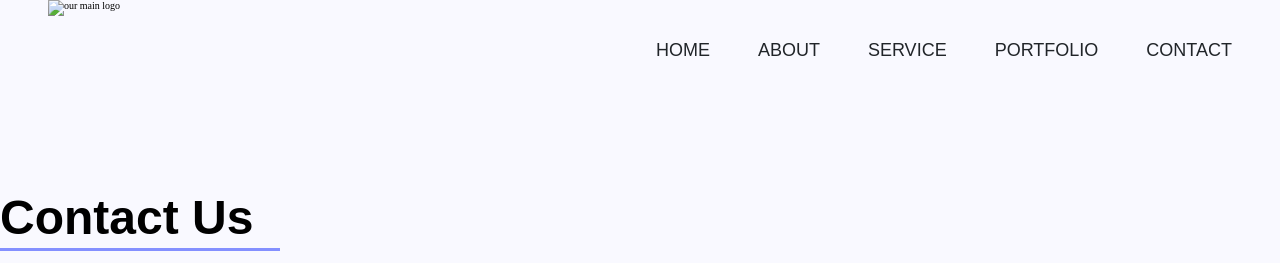
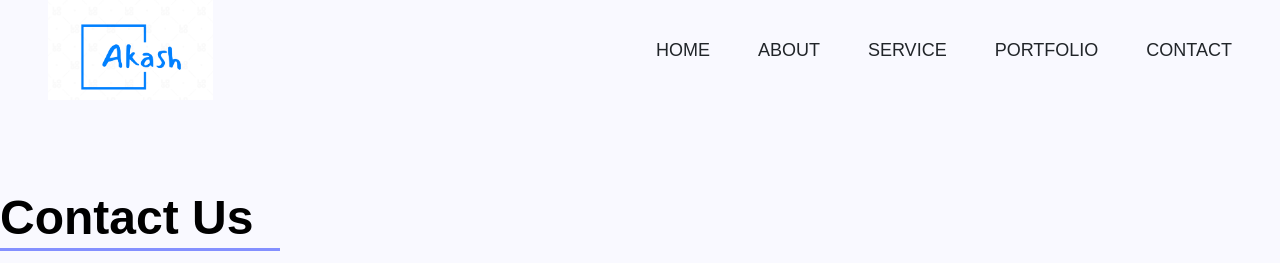
Before and after one commit to akku2005/MyPortfolio, a plain HTML site: page contact.html in a window 1280 px wide. Shown: the top 263 px of the page. Drawn offline with nearby package versions, Linux system fonts and the light colour scheme.

Commit message:
Update contact.html

```diff
--- a/contact.html
+++ b/contact.html
@@ -15,7 +15,7 @@
 <body>
 
     <header class="header">
-        <img src="./images/logo.png" alt="our main logo" class="logo">
+        <img src="logo.png" alt="our main logo" class="logo">
 
     <nav class="navbar">
         <ul class="navbar-lists">
```
